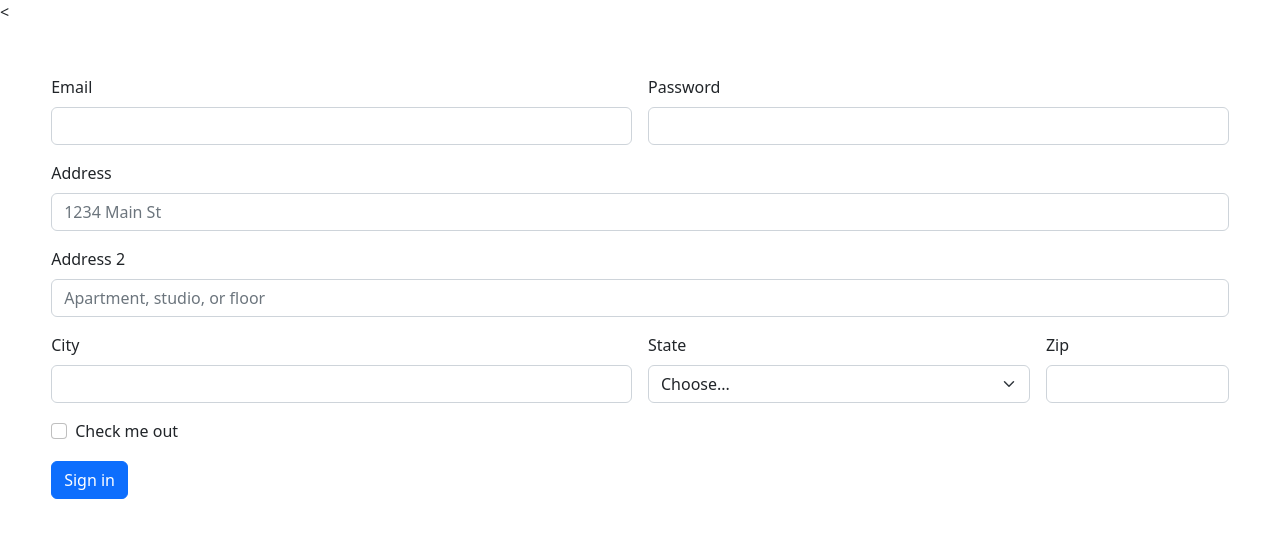
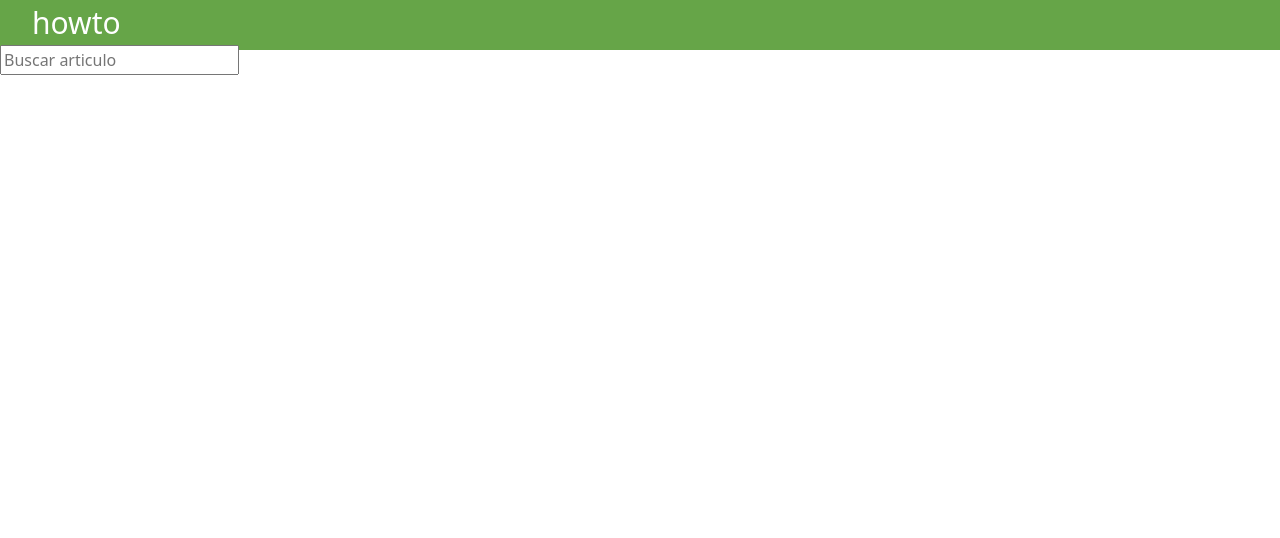
Before and after one commit to Shacombrio/proyectoHowTo, an Angular app: page / in a window 1280 px wide. Shown: the top 538 px of the page. Built offline with nearby package versions, Linux system fonts and the light colour scheme.

Commit message:
28/09/22
Intento de hacer un navbar a pie, mejor hacerlo con bootstrap(?)

```diff
--- a/src/app/app.component.html
+++ b/src/app/app.component.html
@@ -1,3 +1,4 @@
+<!--
 <div class="full">
 <form class="row g-3">
   <div class="col-md-6">
@@ -44,3 +45,5 @@
   </div>
 </form>
 </div>
+-->
+<app-navbar></app-navbar>
--- a/src/app/app.module.ts
+++ b/src/app/app.module.ts
@@ -4,11 +4,13 @@ import { BrowserModule } from '@angular/platform-browser';
 import { AppRoutingModule } from './app-routing.module';
 import { AppComponent } from './app.component';
 import { LoginComponent } from './login/login.component';
+import { NavbarComponent } from './navbar/navbar.component';
 
 @NgModule({
   declarations: [
     AppComponent,
-    LoginComponent
+    LoginComponent,
+    NavbarComponent
   ],
   imports: [
     BrowserModule,
--- /dev/null
+++ b/src/app/navbar/navbar.component.css
@@ -0,0 +1,28 @@
+ul{
+    display: inline;
+    padding-top: 10px;
+}
+nav {
+position: absolute;
+width: 100%;
+height: 50px;
+left: 0px;
+top: 0px;
+
+background: #66A548;
+}
+
+.logonav{/*las letras que dicen howto*/
+text-decoration: none;
+font-size: 30px;
+color: white;
+cursor: pointer;
+margin-right: 100px;
+margin-left: 0;
+}
+
+.busqueda{
+
+display: inline;
+
+}
--- /dev/null
+++ b/src/app/navbar/navbar.component.html
@@ -0,0 +1,27 @@
+<link rel="stylesheet" href="navbar.component.css">
+<div>
+    <nav>
+        <ul>
+            <a class="logonav" href="#">howto</a>
+
+        </ul>
+        <ul>
+            <div>
+                <form class="busqueda">
+                    <input type="text" class="barrabusqueda" placeholder="Buscar articulo">
+                </form>
+            </div>
+
+        </ul>
+
+
+
+
+
+
+
+
+
+
+    </nav>
+</div>
--- /dev/null
+++ b/src/app/navbar/navbar.component.ts
@@ -0,0 +1,15 @@
+import { Component, OnInit } from '@angular/core';
+
+@Component({
+  selector: 'app-navbar',
+  templateUrl: './navbar.component.html',
+  styleUrls: ['./navbar.component.css']
+})
+export class NavbarComponent implements OnInit {
+
+  constructor() { }
+
+  ngOnInit(): void {
+  }
+
+}
```
Also changed, not shown: 1 other file (tests, documents, lock files or other folders).
